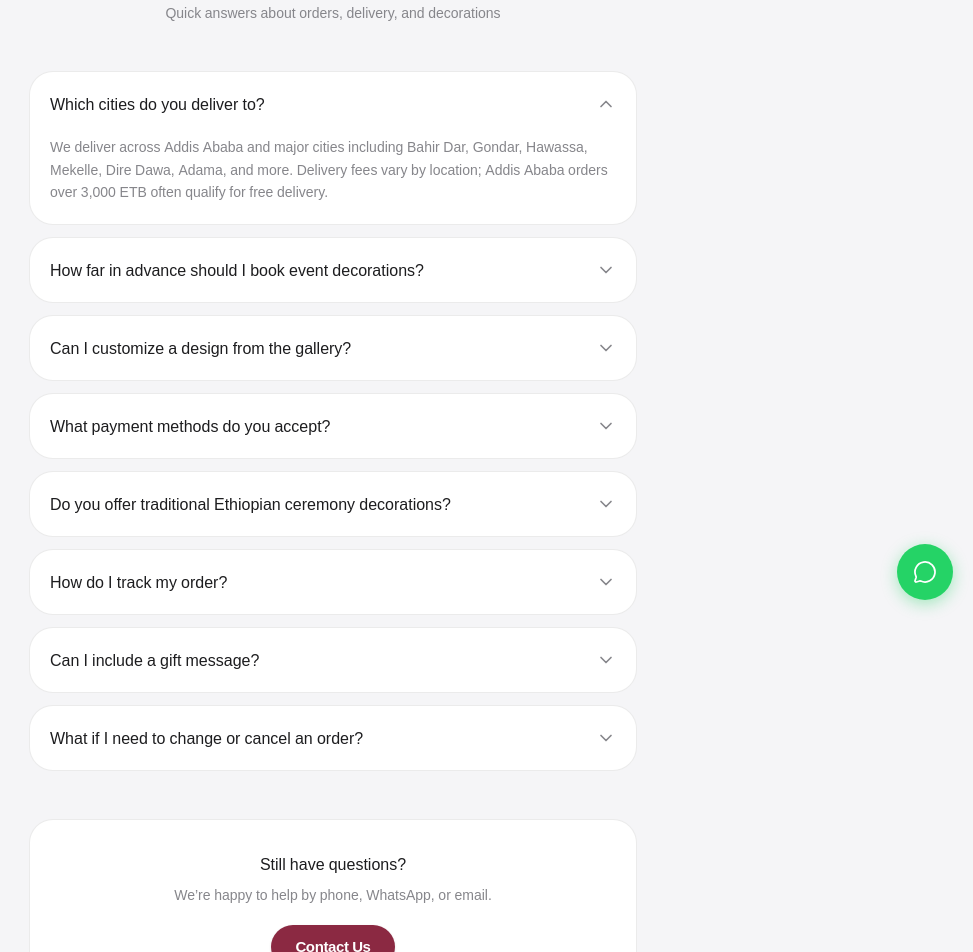
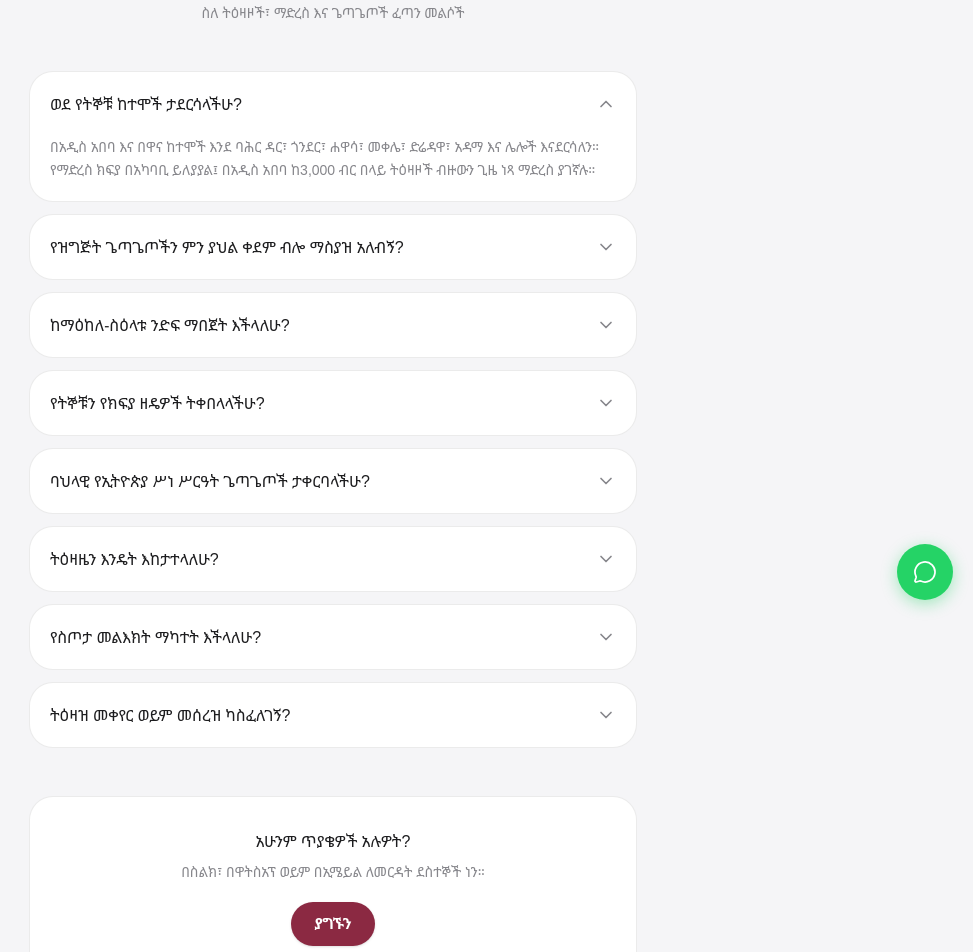
Before and after one commit to Menelik2/Decore, a Next.js app: page /faq in a window 1280 px wide. Shown: the part 180-1132 px from the top of the page, without its empty margins (307-1280 px from the left). Built offline with nearby package versions, Linux system fonts and the light colour scheme.

Commit message:
Translate FAQ page to Amharic/English

```diff
--- a/src/app/faq/page.tsx
+++ b/src/app/faq/page.tsx
@@ -6,41 +6,7 @@ import { ChevronDown } from "lucide-react"
 import Link from "next/link"
 import { Button } from "@/components/ui/button"
 import { cn } from "@/lib/utils"
-
-const faqs = [
-  {
-    q: "Which cities do you deliver to?",
-    a: "We deliver across Addis Ababa and major cities including Bahir Dar, Gondar, Hawassa, Mekelle, Dire Dawa, Adama, and more. Delivery fees vary by location; Addis Ababa orders over 3,000 ETB often qualify for free delivery.",
-  },
-  {
-    q: "How far in advance should I book event decorations?",
-    a: "For weddings and large events we recommend booking at least 2–4 weeks ahead. Smaller arrangements can often be arranged with a few days’ notice, depending on the season and flower availability.",
-  },
-  {
-    q: "Can I customize a design from the gallery?",
-    a: "Yes. Use “Customize Similar” on any design page, or our Custom Design builder to choose occasion, flowers, colors, size, and add-ons. We’ll confirm details and pricing with you.",
-  },
-  {
-    q: "What payment methods do you accept?",
-    a: "Cash on delivery and bank transfer are available now. Telebirr and CBE Birr can be enabled by the business. We’ll confirm payment details when your order is accepted.",
-  },
-  {
-    q: "Do you offer traditional Ethiopian ceremony decorations?",
-    a: "Absolutely. We specialize in Habesha and traditional ceremony styling — stage, entrance, table, and full venue — with respect for cultural details and color preferences.",
-  },
-  {
-    q: "How do I track my order?",
-    a: "After checkout you’ll receive an order number. Sign in to your account and open My Orders to see status updates: Pending, Confirmed, Preparing, Ready, Out for Delivery, and Completed.",
-  },
-  {
-    q: "Can I include a gift message?",
-    a: "Yes. Add a note at checkout or when building a custom design. Greeting cards and custom message cards are also available as add-ons.",
-  },
-  {
-    q: "What if I need to change or cancel an order?",
-    a: "Contact us as soon as possible by phone or WhatsApp. Changes and cancellations depend on how far preparation has progressed; we’ll always try to accommodate you.",
-  },
-]
+import { useTranslations } from "@/lib/i18n/locale-context"
 
 function FaqItem({
   q,
@@ -87,20 +53,32 @@ function FaqItem({
 }
 
 export default function FaqPage() {
+  const t = useTranslations()
   const [openIndex, setOpenIndex] = useState<number | null>(0)
+
+  const faqs = [
+    { q: t("FAQ.q1"), a: t("FAQ.a1") },
+    { q: t("FAQ.q2"), a: t("FAQ.a2") },
+    { q: t("FAQ.q3"), a: t("FAQ.a3") },
+    { q: t("FAQ.q4"), a: t("FAQ.a4") },
+    { q: t("FAQ.q5"), a: t("FAQ.a5") },
+    { q: t("FAQ.q6"), a: t("FAQ.a6") },
+    { q: t("FAQ.q7"), a: t("FAQ.a7") },
+    { q: t("FAQ.q8"), a: t("FAQ.a8") },
+  ]
 
   return (
     <div className="min-h-screen pt-24 pb-20">
       <div className="mx-auto max-w-2xl px-4 sm:px-6 lg:px-8">
         <div className="text-center mb-12">
           <p className="text-sm font-medium text-primary uppercase tracking-wider mb-2">
-            Help
+            {t("FAQ.label")}
           </p>
           <h1 className="font-serif text-3xl sm:text-4xl font-semibold text-deep-burgundy mb-3">
-            Frequently Asked Questions
+            {t("FAQ.title")}
           </h1>
           <p className="text-muted-foreground text-sm">
-            Quick answers about orders, delivery, and decorations
+            {t("FAQ.subtitle")}
           </p>
         </div>
 
@@ -117,12 +95,12 @@ export default function FaqPage() {
         </div>
 
         <div className="mt-12 text-center rounded-2xl border border-border bg-white p-8">
-          <p className="font-medium text-foreground mb-2">Still have questions?</p>
+          <p className="font-medium text-foreground mb-2">{t("FAQ.stillQuestions")}</p>
           <p className="text-sm text-muted-foreground mb-5">
-            We’re happy to help by phone, WhatsApp, or email.
+            {t("FAQ.stillHint")}
           </p>
           <Link href="/contact">
-            <Button>Contact Us</Button>
+            <Button>{t("FAQ.contactUs")}</Button>
           </Link>
         </div>
       </div>
```
